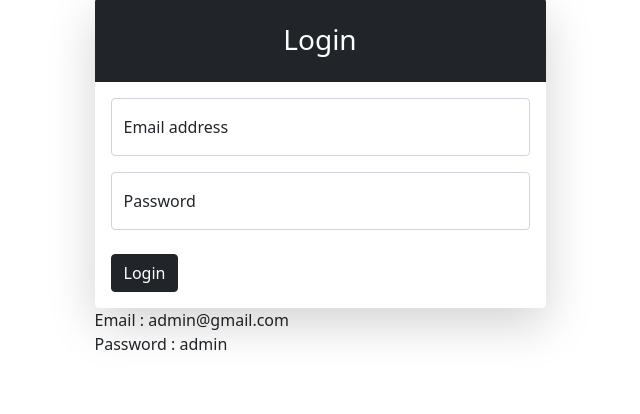
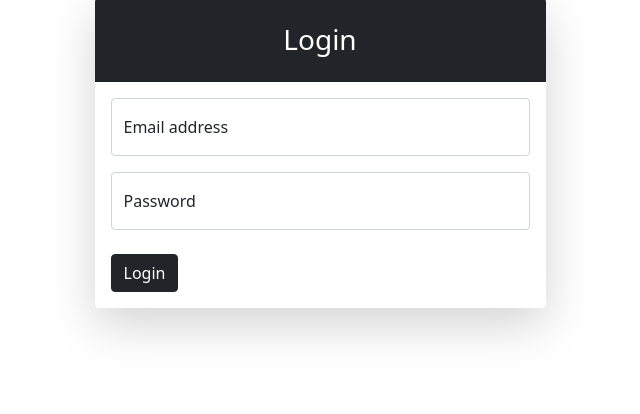
Before and after one commit to alannuari/stock-app, a PHP site: page /login.php in a window 1280 px wide. Shown: the part 145-559 px from the top of the page, without its empty margins (320-960 px from the left). Run offline with PHP 8.4, Linux system fonts and the light colour scheme; some libraries are stand-ins or nearby versions.

Commit message:
hapus keterangan login

```diff
--- a/login.php
+++ b/login.php
@@ -68,10 +68,6 @@ if (isset($_POST['login'])) {
                                         </form>
                                     </div>
                                 </div>
-                                <div>
-                                    <p class="mb-0">Email : admin@gmail.com</p>
-                                    <p class="mb-0">Password : admin</p>
-                                </div>
                             </div>
                         </div>
                     </div>
```
